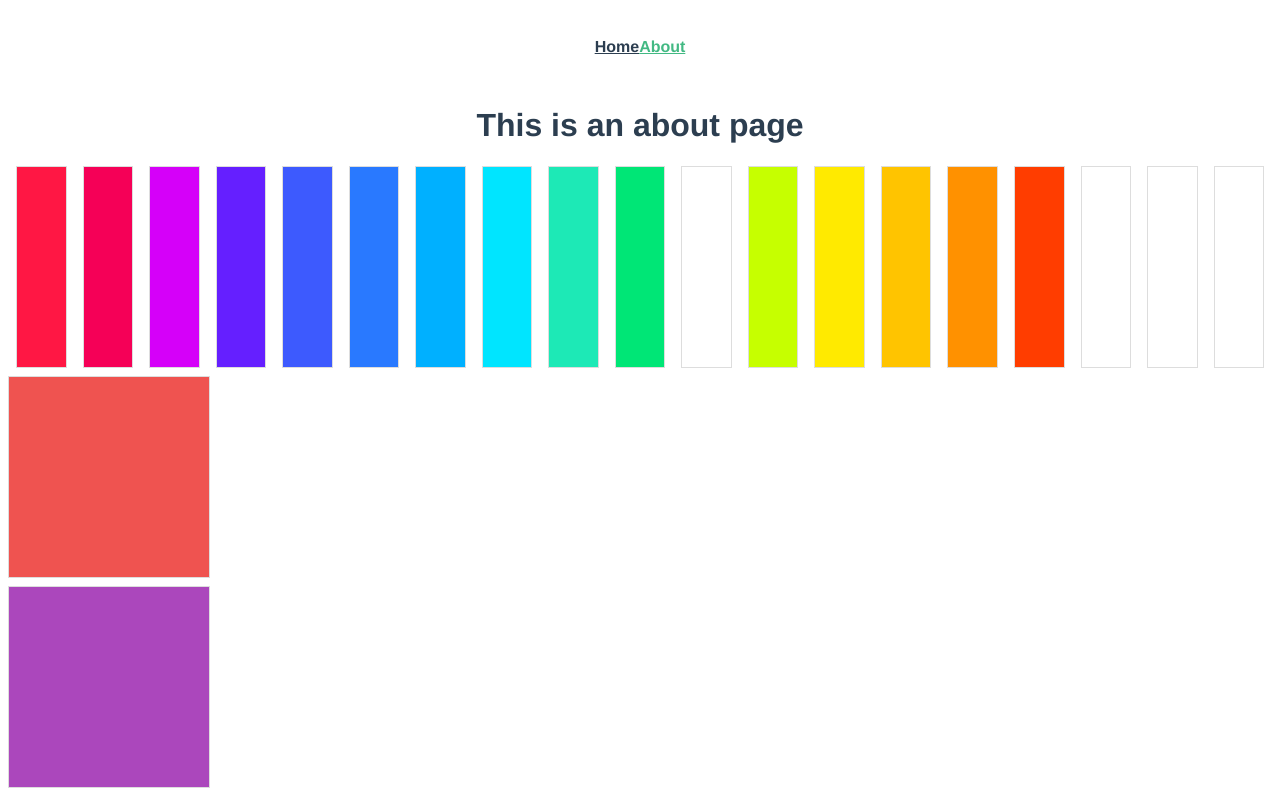
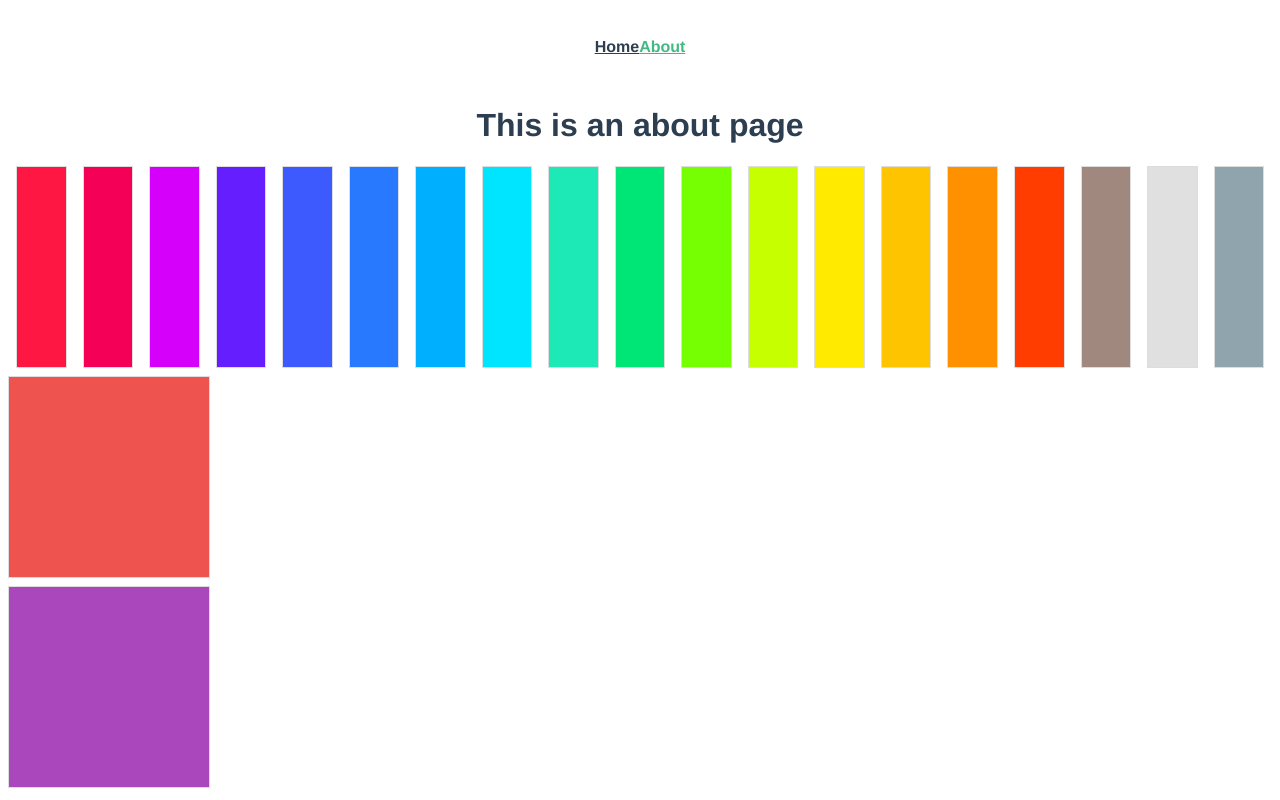
Before and after one commit to JuneHyung/JuneHyung-Common-Component, a Vue app in the folder junehyung_component/: page /about in a window 1280 px wide. Built offline with nearby package versions, Linux system fonts and the light colour scheme.

Commit message:
bgColor 결과 수정및 brown, grey, light-blue 10~13삭제

```diff
--- a/junehyung_component/src/assets/styles/color.scss
+++ b/junehyung_component/src/assets/styles/color.scss
@@ -18,9 +18,9 @@ $color-list: (
   "orange": (#FFF3E0, #FFE0B2, #FFCC80, #FFB74D, #FFA726, #FF9800, #FB8C00, #F57C00, #EF6C00, #E65100, #FFD180, #FFAB40, #FF9100, #FF6D00),
 
   "deep-orange": (#FBE9E7, #FFCCBC, #FFAB91, #FF8A65, #FF7043, #FF5722, #F4511E, #E64A19, #D84315, #BF360C, #FF9E80, #FF6E40, #FF3D00, #DD2C00),
-  "brown": (#EFEBE9, #D7CCC8, #BCAAA4, #A1887F, #8D6E63, #795548, #6D4C41, #5D4037, #4E342E, #3E2723, #D7CCC8, #BCAAA4, #A1887F, #8D6E63,),
-  "grey": (#FAFAFA, #F5F5F5, #EEEEEE, #E0E0E0, #BDBDBD, #9E9E9E, #757575, #616161, #424242, #212121, #FAFAFA, #F5F5F5, #EEEEEE, #E0E0E0),
-  "blue-grey": (#ECEFF1, #CFD8DC, #B0BEC5, #90A4AE, #78909C, #607D8B, #546E7A,#455A64, #37474F, #263238, #ECEFF1, #CFD8DC, #B0BEC5, #90A4AE),
+  "brown": (#EFEBE9, #D7CCC8, #BCAAA4, #A1887F, #8D6E63, #795548, #6D4C41, #5D4037, #4E342E, #3E2723,),
+  "grey": (#FAFAFA, #F5F5F5, #EEEEEE, #E0E0E0, #BDBDBD, #9E9E9E, #757575, #616161, #424242, #212121,),
+  "blue-grey": (#ECEFF1, #CFD8DC, #B0BEC5, #90A4AE, #78909C, #607D8B, #546E7A,#455A64, #37474F, #263238,),
 );
 
 
--- a/junehyung_component/src/views/About.vue
+++ b/junehyung_component/src/views/About.vue
@@ -14,15 +14,15 @@
     <div class="testBox bg-teal-13 jh-mx-sm"></div>
     <div class="testBox bg-green-13 jh-mx-sm"></div>
 
-    <div class="testBox bg-light-gren-13 jh-mx-sm"></div>
+    <div class="testBox bg-light-green-13 jh-mx-sm"></div>
     <div class="testBox bg-lime-13 jh-mx-sm"></div>
     <div class="testBox bg-yellow-13 jh-mx-sm"></div>
     <div class="testBox bg-amber-13 jh-mx-sm"></div>
     <div class="testBox bg-orange-13 jh-mx-sm"></div>
     <div class="testBox bg-deep-orange-13 jh-mx-sm"></div>
-    <div class="testBox bg-brown-13 jh-mx-sm"></div>
-    <div class="testBox bg-grey-13 jh-mx-sm"></div>
-    <div class="testBox bg-blue-grey-13 jh-mx-sm"></div>
+    <div class="testBox bg-brown-4 jh-mx-sm"></div>
+    <div class="testBox bg-grey-4 jh-mx-sm"></div>
+    <div class="testBox bg-blue-grey-4 jh-mx-sm"></div>
   </div>
   <div class="testBox bg-red-5 jh-my-sm"></div>
   <div class="testBox bg-purple-5"></div>
```
Also changed, not shown: 2 other files (tests, documents, lock files or other folders).
